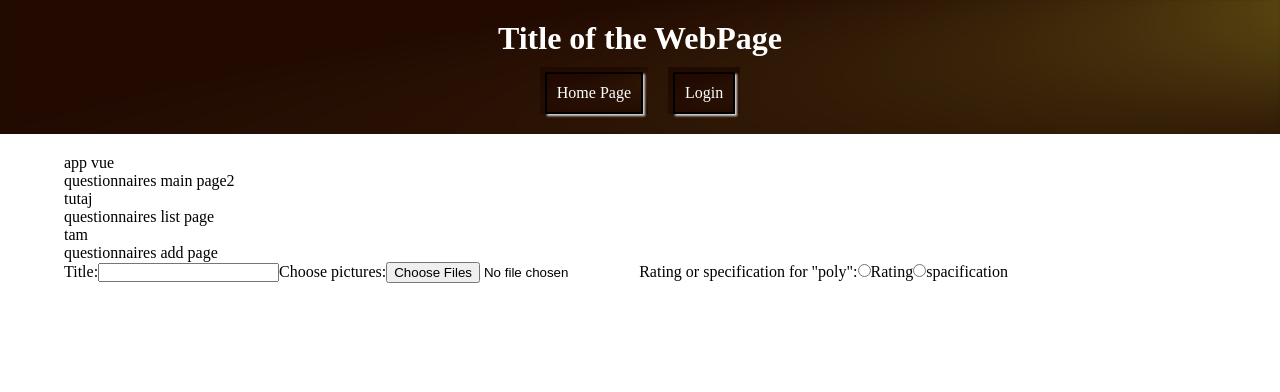
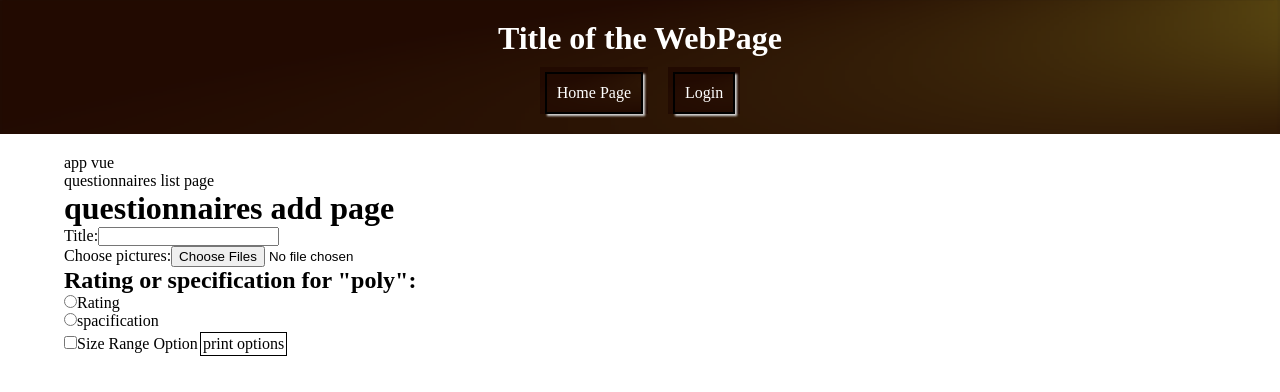
Before and after one commit to Witek120782/questionnaire_web, a Vue app: page /questionnaire in a window 1280 px wide. Shown: the top 392 px of the page. Built offline with nearby package versions, Linux system fonts and the light colour scheme.

Commit message:
qAddPage add size range option and other upgrades

```diff
--- a/src/pages/questionnaires/QAddPage.vue
+++ b/src/pages/questionnaires/QAddPage.vue
@@ -1,29 +1,58 @@
 <template>
-	<div class="wrapper">questionnaires add page
+	<div class="wrapper">
+		<h1>questionnaires add page</h1>
 		<form submit.prevent="addRekord">
+
+			<section class="titleSection">
 				<label for="title">Title:</label>
 				<input type="text" id="title" v-model="title">
+			</section>
 
+			<section class="picturesSection">
 				<label for="pictures">Choose pictures:</label>
 				<input type="file" id="pictures" @onchange="uploadImages" multiple>
+			</section>
 
-			<label>Rating or specification for "poly":</label>
+			<h2>Rating or specification for "poly":</h2>
+			<section class="ratingSection">
 				<input type="radio" id="rating" value="rating" v-model="ratingOrSpec">
 				<label for="rating">Rating</label>
+			</section>
+
+			<section class="specificationSection">
 				<input type="radio" id="specification" value="specification" v-model="ratingOrSpec">
 				<label for="spacification">spacification</label>
+			</section>
+
 			<div v-if="ratingOrSpec === 'rating' "  class="morRating">
-					<label>adictional ratings:</label>
+					<h3>adictional ratings:</h3>
 					<input type="checkbox" id="ratingColour" value="ratingColour" v-model="ratingColour">
 					<label for="ratingColour">Rating for Colour</label>
 					<input type="checkbox" id="ratingDesign" value="ratingDesign" v-model="ratingDesign">
 					<label for="ratingDesign">Rating for Design</label>
 			</div>
+
 			<div v-if="ratingOrSpec === 'specification'" class="qtyInPolybag">
 				<label for="qtyInPoly">Qty in polybag:</label>
-				<input type="number" id="qtyInPoly" placeholder="0" min='1' max='12' v-model="qtyInPoly">
+				<input type="number" id="qtyInPoly" placeholder="qtyInPoly" min='1' max='12' v-model="qtyInPoly">
+				<div class="setQty" @click="setQty(1)">1</div>
+				<div class="setQty" @click="setQty(3)">3</div>
+				<div class="setQty" @click="setQty(6)">6</div>
 			</div>
 
+			<div class="sizeRange">
+				<input type="checkbox" id="sizeRanges" value="sizeRanges" v-model="sizeRanges">
+				<label for="sizeRanges">Size Range Option</label>
+				<div class="sizeRangeOptions" v-if="sizeRanges">Define size ranges:
+					<div v-for="number in noOfSizeRanges" :key="number">
+					<input  type="text" :id="number"  placeholder="for example 68-74" v-model="sizeRangesOptions[number-1]">
+					<label for="number">Option</label>
+					</div>
+					<div class="setQty" @click="addMoreSizeRangeOptions">add more optins</div>
+				</div>
+				<div class="setQty" @click="printSizeRangesOptions">print options</div>
+
+			</div>
 		</form>
 	</div>
 </template>
@@ -37,21 +66,52 @@ export default {
 		const ratingOrSpec = ref('')
 		const ratingColour = ref('')
 		const ratingDesign = ref('')
-		const qtyInPoly = ref('')
+		const sizeRanges = ref('')
+		const sizeRangesOptions = ref([''])
+		const noOfSizeRanges = ref(2)
+		const qtyInPoly = ref('0')
 
+		function addMoreSizeRangeOptions(){
+			return noOfSizeRanges.value++
+		}
 		function uploadImages(e){
 			files = e.target.files;
 			console.log(files);
 		}
 
+		function setQty(no){
+			qtyInPoly.value = no
+		}
+
+		function printSizeRangesOptions(){
+			console.log(sizeRangesOptions.value)
+		}
+
 		return{
+			addMoreSizeRangeOptions,
+			noOfSizeRanges,
+			printSizeRangesOptions,
 			title,
 			ratingColour,
 			ratingDesign,
 			ratingOrSpec,
+			setQty,
+			sizeRanges,
+			sizeRangesOptions,
 			uploadImages,
 			qtyInPoly
 		}
 	}
 }
 </script>
+
+<style scoped>
+ .setQty{
+		box-sizing: border-box;
+		display: inline-block;
+		margin: 2px;
+		padding:2px;
+		border: 1px solid black;
+		cursor: pointer;
+	}
+</style>
--- a/src/pages/questionnaires/QMainPage.vue
+++ b/src/pages/questionnaires/QMainPage.vue
@@ -1,11 +1,9 @@
 <template>
-	<div class="wrapper">questionnaires main page2
+	<div class="wrapper">
 				<div class="list">
-					tutaj
 					<questionnaries-list/>
 		</div>
 		<div class="newQuest">
-			tam
 			<questionnaries-add/>
 		</div>
 	</div>
--- a/src/store/forms/index.js
+++ b/src/store/forms/index.js
@@ -16,6 +16,10 @@ export default{
 				reqPcsToBag: false,
 				reqSizeRange: false,
 				qtyInPolybag: 0
+				// need commments field
+				// how to find pictures from storage - need some path to pictures
+				// need to create id
+				// size range as areas of size ranges to choose
 			}]
 		}
 	},
```
Lines whose indentation alone changed are shown as unchanged.
